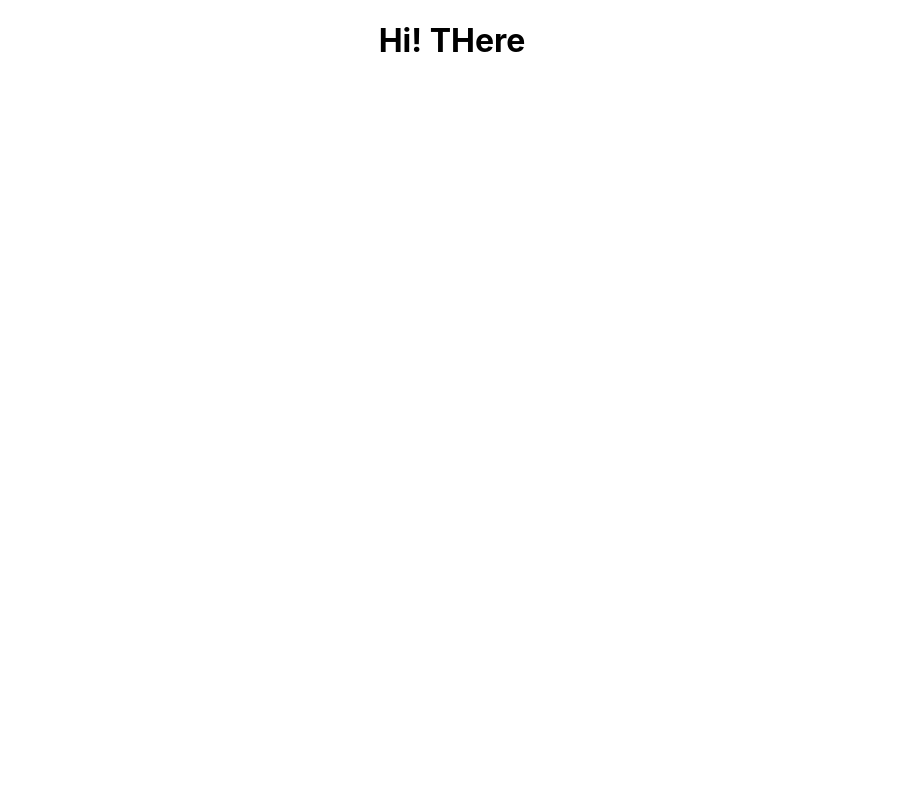
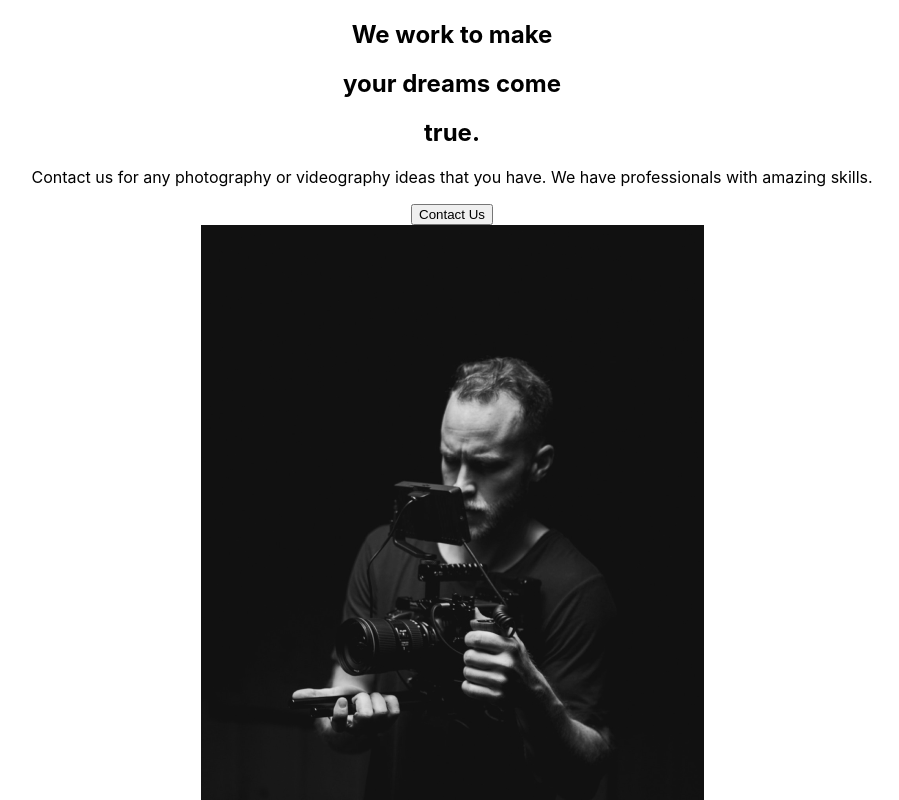
Before and after one commit to sujoyduttajad/Capture-Portfolio, a React (Create React App) app: page / in a window 1280 px wide. Shown: the top 800 px of the page, without its empty margins (188-1087 px from the left). Built offline with nearby package versions, Linux system fonts and the light colour scheme.

Commit message:
Update App.js

```diff
--- a/src/App.js
+++ b/src/App.js
@@ -1,10 +1,11 @@
 import React from 'react'
 import './App.css';
+import AboutUs from './pages/AboutUs';
 
 function App() {
   return (
     <div className="App">
-      <h1>Hi! THere</h1>
+      <AboutUs/>
     </div>
   );
 }
```
